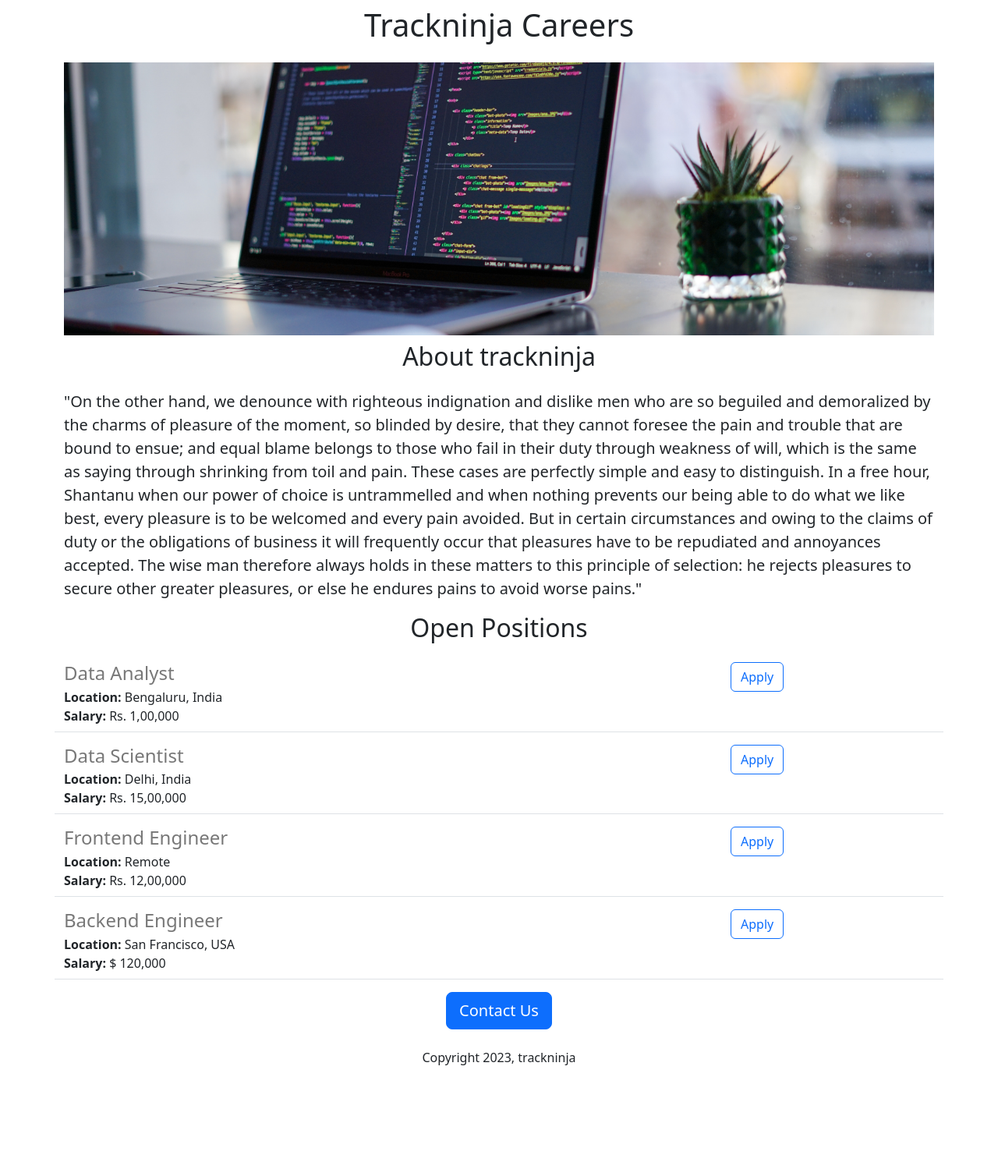
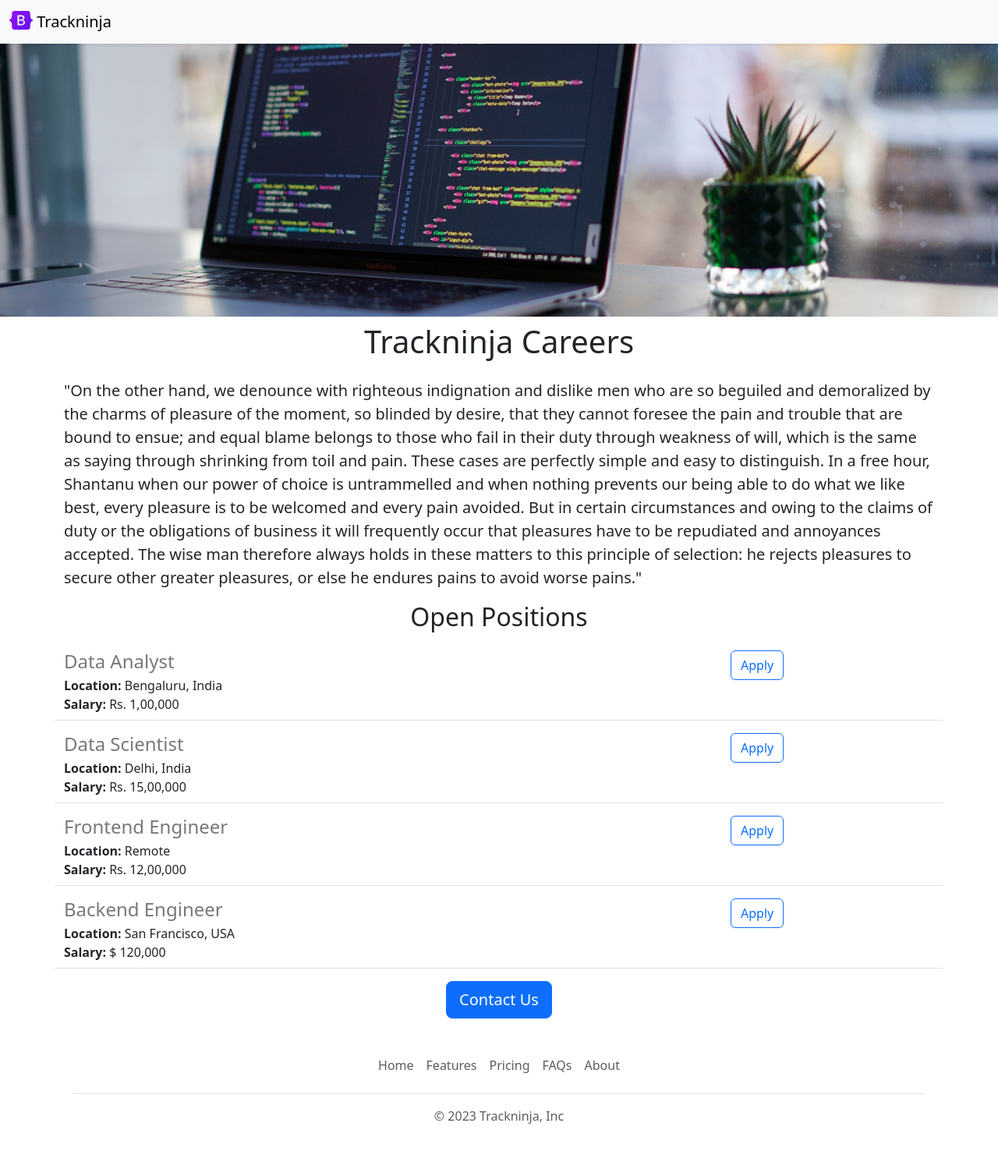
Before and after one commit to shantanuhingmire1199/trackninja-careers-website, a Flask app: page / in a window 1280 px wide. Shown: the whole page at 78% size. Before the commit the page ends 1366 px from the top, so only its background shows below. Run offline with Flask 3, Linux system fonts and the light colour scheme.

Commit message:
added navbad and footer

```diff
--- /dev/null
+++ b/templates/footer.html
@@ -0,0 +1,12 @@
+<div class="container">
+  <footer class="py-3 my-4">
+    <ul class="nav justify-content-center border-bottom pb-3 mb-3">
+      <li class="nav-item"><a href="#" class="nav-link px-2 text-body-secondary">Home</a></li>
+      <li class="nav-item"><a href="#" class="nav-link px-2 text-body-secondary">Features</a></li>
+      <li class="nav-item"><a href="#" class="nav-link px-2 text-body-secondary">Pricing</a></li>
+      <li class="nav-item"><a href="#" class="nav-link px-2 text-body-secondary">FAQs</a></li>
+      <li class="nav-item"><a href="#" class="nav-link px-2 text-body-secondary">About</a></li>
+    </ul>
+    <p class="text-center text-body-secondary">&copy; 2023 Trackninja, Inc</p>
+  </footer>
+</div>
--- a/templates/home.html
+++ b/templates/home.html
@@ -18,10 +18,11 @@
 
   </head>
   <body>
+    {% include 'nav.html'%}
+    <img id="banner" class="img-fluid" src="https://trackninja-careers-website--shantanuhingmir.repl.co/static/banner.jpg" alt="">
     <div class="container">
     <h1 class="text-center mt-2 mb-4">{{company_name}} Careers</h1>
-    <img id="banner" class="img-fluid" src="https://trackninja-careers-website--shantanuhingmir.repl.co/static/banner.jpg" alt="">
-    <h2 class="text-center mt-2 mb-4">About trackninja</h2>
+
     <p class="lead">
       "On the other hand, we denounce with righteous indignation and dislike men who are so beguiled and demoralized by the charms of pleasure of the moment, so blinded by desire, that they cannot foresee the pain and trouble that are bound to ensue; and equal blame belongs to those who fail in their duty through weakness of will, which is the same as saying through shrinking from toil and pain. These cases are perfectly simple and easy to distinguish. In a free hour, Shantanu when our power of choice is untrammelled and when nothing prevents our being able to do what we like best, every pleasure is to be welcomed and every pain avoided. But in certain circumstances and owing to the claims of duty or the obligations of business it will frequently occur that pleasures have to be repudiated and annoyances accepted. The wise man therefore always holds in these matters to this principle of selection: he rejects pleasures to secure other greater pleasures, or else he endures pains to avoid worse pains."
     </p>
@@ -34,8 +35,9 @@
       </dib>
       <div class="text-center">
     <button class="btn btn-primary btn-lg">Contact Us</button>
-        <p class="mt-4">Copyright 2023, trackninja</p>
+
     </div>
     </div>
+      {% include 'footer.html' %}
   </body>
 </html>
--- /dev/null
+++ b/templates/nav.html
@@ -0,0 +1,9 @@
+<nav class="navbar shadow-sm fixed-top bg-body-tertiary">
+  <div class="container-fluid">
+    <a class="navbar-brand" href="#">
+      <img src="../static/logo.svg" alt="Logo" width="30" height="24" class="d-inline-block align-text-top">
+      Trackninja
+    </a>
+  </div>
+</nav>
+<div style="height:56px"></div>
```
Also changed, not shown: static/logo.svg (added).
